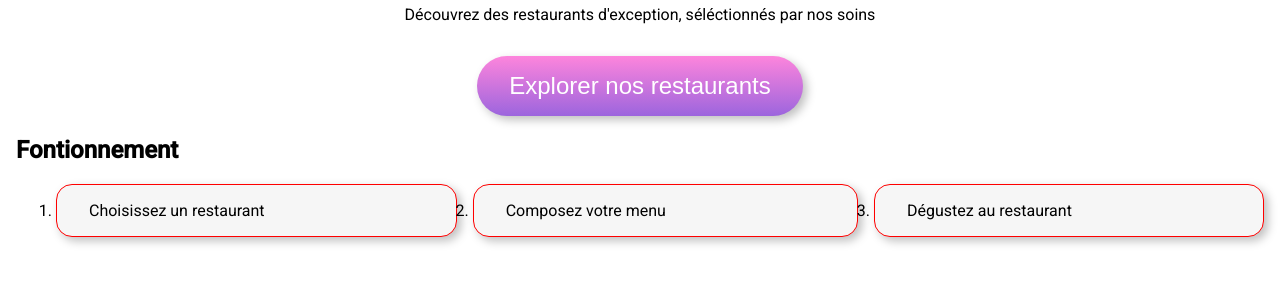
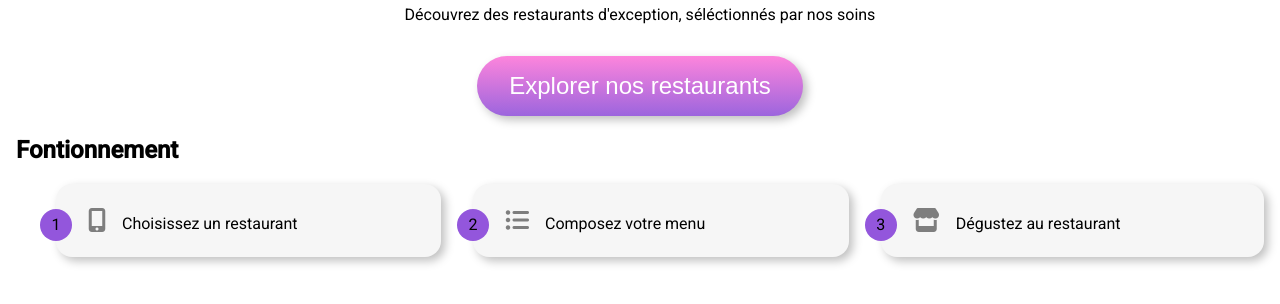
Before and after one commit to Nin1963/ohmyfood, a website: page index.html in a window 1280 px wide. Shown: the part 304-608 px from the top of the page. Drawn offline with Linux system fonts and the light colour scheme; a web font is replaced by a local one.

Commit message:
add counter to tuto bullet points

```diff
--- a/index.html
+++ b/index.html
@@ -25,9 +25,9 @@
         <section class="tuto">
             <h2>Fontionnement</h2>
             <ol>
-                <li>Choisissez un restaurant</li>
-                <li>Composez votre menu</li>
-                <li>Dégustez au restaurant</li>
+                <li><i class="fa-mobile-alt fas"></i>Choisissez un restaurant</li>
+                <li><i class="fa-list-ul fas"></i>Composez votre menu</li>
+                <li><i class="fa-store fas"></i>Dégustez au restaurant</li>
             </ol>
         </section>
     </main>
--- a/sass/layout/tuto.scss
+++ b/sass/layout/tuto.scss
@@ -1,25 +1,47 @@
 @use "../utils/box-shadow";
 @use "../utils/zoom";
+@use "../utils/variables";
+@use "../utils/colors";
 
 .tuto {
+    counter-reset: steps;
+
     & ol {
         display: flex;
-        flex-wrap: wrap;
-        gap: 1rem;
-        @media (max-width: 800px) {
+        gap: 2rem;
+        @media (max-width: 1000px) {
             flex-direction: column;
         }
     }
 
     & li {
+        position: relative;
+        &::before {
+            content: "" counter(steps);
+            counter-increment: steps;
+            background-color: colors.$purple ;
+            width: 2 * variables.$tuto-bullet-height;
+            height: 2 * variables.$tuto-bullet-height;
+            border-radius: 50%;
+            display: grid;
+            place-items: center;
+            position: absolute;
+            bottom: variables.$tuto-bullet-height;
+            left: - variables.$tuto-bullet-height;
+        }
+        list-style: none;
         background-color: #f6f6f6 ;
-        padding: 1rem 2rem;
-        border: 1px solid red;
+        padding: 1.5rem 2rem;
         flex-grow: 1;
         border-radius: 1rem;
         @include box-shadow.base-shadow;
         &:hover {
             @include zoom.transform-zoom;
         }
+        & i.fas {
+            margin-right: 1rem;
+            color: colors.$lightgrey;
+            font-size: 1.5rem;
+        }
     }
 }
--- /dev/null
+++ b/sass/utils/colors.scss
@@ -0,0 +1,2 @@
+$lightgrey: #7e7e7e;
+$purple: #9356dc;
--- /dev/null
+++ b/sass/utils/variables.scss
@@ -0,0 +1 @@
+$tuto-bullet-height: 1rem;
```
Also changed, not shown: style.css, 1 other file.
